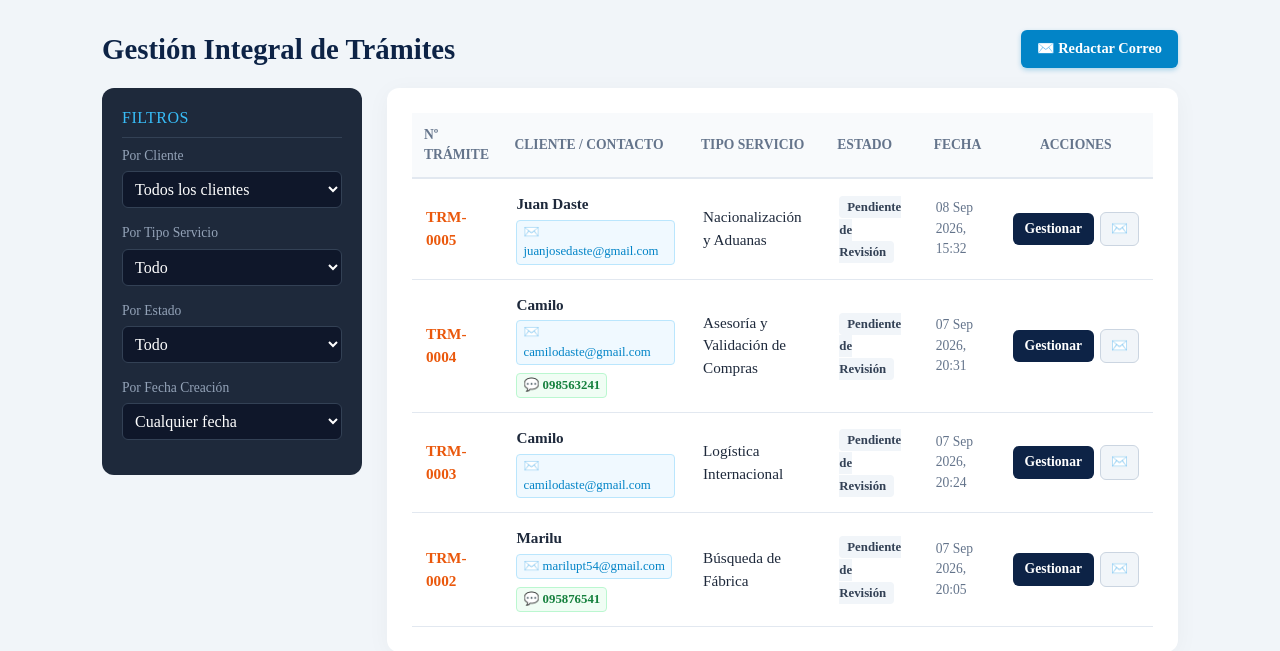
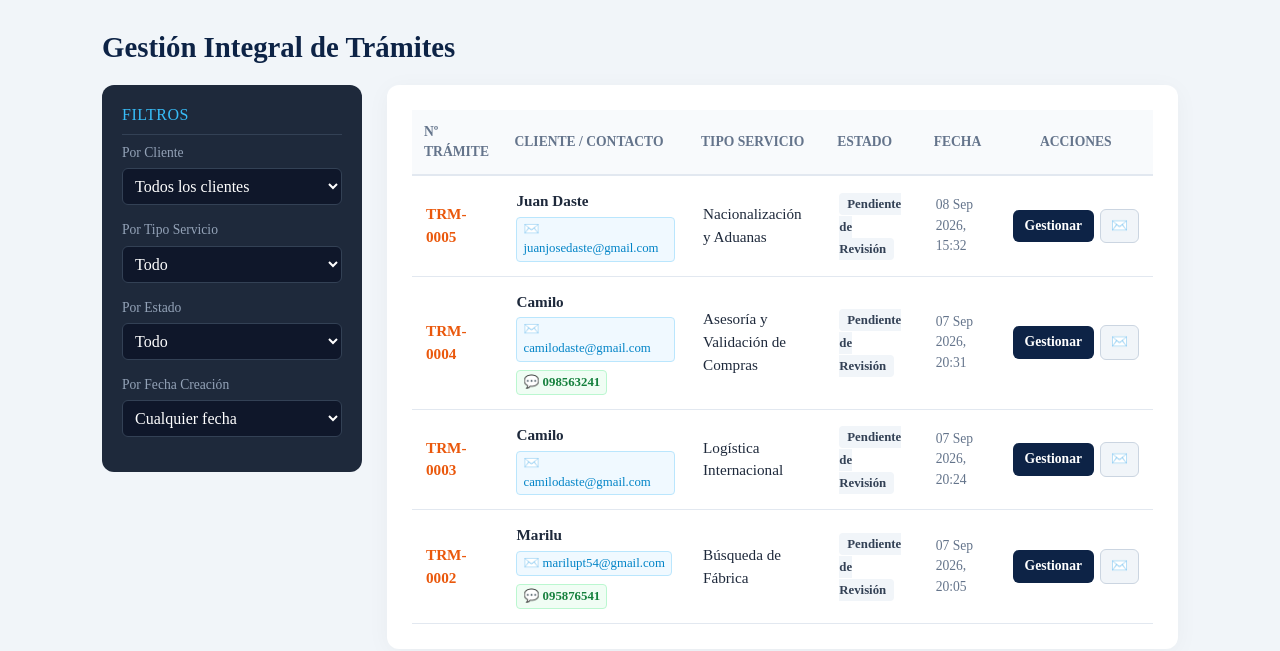
Before and after one commit to LogicCode2023/Web-Empresarial, a Django app: page /dashboard/tramites/ in a window 1280 px wide. Shown: the part 56-707 px from the top of the page. Run offline with Django 5.2, Linux system fonts and the light colour scheme; a user stored in the database is signed in; data comes from the database, SQL or seed files in the repository; data that the repository does not hold is empty.

Commit message:
Quitar boton redundante de redactar correo en la cabecera del dashboard

```diff
--- a/templates/core/dashboard_tramites.html
+++ b/templates/core/dashboard_tramites.html
@@ -4,19 +4,11 @@
 {% block content %}
 <div style="max-width: 1200px; margin: 30px auto; padding: 0 20px; font-family: inherit;">
 
-    <!-- CABECERA DEL PANEL CON BOTONES DE ACCIÓN GLOBAL -->
+    <!-- CABECERA DEL PANEL -->
     <div style="display: flex; justify-content: space-between; align-items: center; margin-bottom: 20px; flex-wrap: wrap; gap: 15px;">
         <h2 style="color: #0d2346; font-size: 1.8rem; font-weight: 700; margin: 0;">
             Gestión Integral de Trámites
         </h2>
-
-        <!-- BOTÓN ACCESO DIRECTO A REDACTAR CORREO -->
-        <div>
-            <a href="{% url 'redactar_correo' %}"
-               style="background: #0284c7; color: #ffffff; padding: 8px 16px; border-radius: 6px; text-decoration: none; font-size: 0.9rem; font-weight: 600; display: inline-flex; align-items: center; gap: 8px; box-shadow: 0 2px 5px rgba(2, 132, 199, 0.3);">
-                ✉️ Redactar Correo
-            </a>
-        </div>
     </div>
 
     <div style="display: grid; grid-template-columns: 260px 1fr; gap: 25px;">
@@ -141,7 +133,7 @@
                                     {{ t.fecha_creacion|date:"d M Y, H:i" }}
                                 </td>
 
-                                <!-- Acciones (Gestionar + Redactar Correo) -->
+                                <!-- Acciones (Gestionar + Redactar Correo directo al cliente) -->
                                 <td style="padding: 14px; text-align: center;">
                                     <div style="display: flex; gap: 6px; justify-content: center; align-items: center;">
                                         <a href="{% url 'gestionar_tramite' t.id %}"
```
